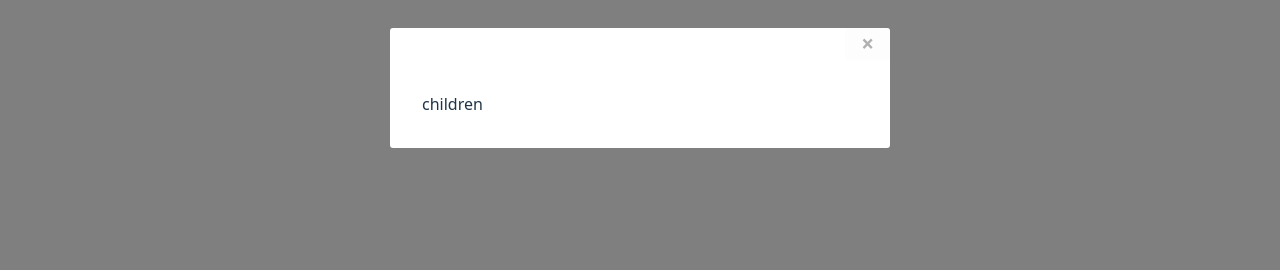
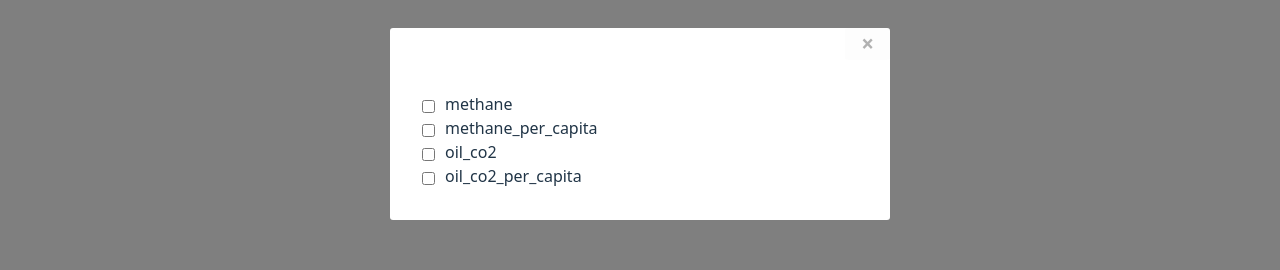
Before and after one commit to SerpentSveta/react, a React (Vite) app: page / in a window 1280 px wide. Both pictures are taken after a click on the button "Select additional columns". Shown: the top 270 px of the page. Built offline with nearby package versions, Linux system fonts and the light colour scheme; no server answers.

Commit message:
feat: add Modal content

```diff
--- /dev/null
+++ b/src/components/AddColumns/AddRows.tsx
@@ -0,0 +1,34 @@
+export function AddColumns() {
+  function handleSubmit(event: React.FormEvent<HTMLFormElement>) {
+    event.preventDefault();
+  }
+
+  return (
+    <form onSubmit={handleSubmit}>
+      <div className="input-wrapper">
+        <input type="checkbox" id="methane" value="methane" />
+        <label htmlFor="methane">methane</label>
+      </div>
+      <div className="input-wrapper">
+        <input
+          type="checkbox"
+          id="methane_per_capita"
+          value="methane_per_capita"
+        />
+        <label htmlFor="methane_per_capita">methane_per_capita</label>
+      </div>
+      <div className="input-wrapper">
+        <input type="checkbox" id="oil_co2" value="oil_co2" />
+        <label htmlFor="oil_co2">oil_co2</label>
+      </div>
+      <div className="input-wrapper">
+        <input
+          type="checkbox"
+          id="oil_co2_per_capita"
+          value="oil_co2_per_capita"
+        />
+        <label htmlFor="oil_co2_per_capita">oil_co2_per_capita</label>
+      </div>
+    </form>
+  );
+}
--- a/src/components/Header/Header.tsx
+++ b/src/components/Header/Header.tsx
@@ -3,6 +3,7 @@ import './Header.css';
 import { useRef } from 'react';
 import { useModal } from '../../hooks/useModal';
 import { Modal } from '../Modal/Modal';
+import { AddColumns } from '../AddColumns/AddRows';
 
 export function Header() {
   const { isShowing, toggle } = useModal();
@@ -35,7 +36,7 @@ export function Header() {
         </button>
       </div>
       <Modal isShowing={isShowing} hide={toggle} modalRef={modalRef}>
-        children
+        <AddColumns />
       </Modal>
     </header>
   );
--- a/src/components/Modal/Modal.css
+++ b/src/components/Modal/Modal.css
@@ -65,3 +65,14 @@ button {
   background: #247ba0;
   color: #fff;
 }
+
+.input-wrapper {
+  display: flex;
+  justify-content: start;
+  align-items: center;
+  gap: 10px;
+}
+
+[type='checkbox'] {
+  margin-top: 4px;
+}
```
